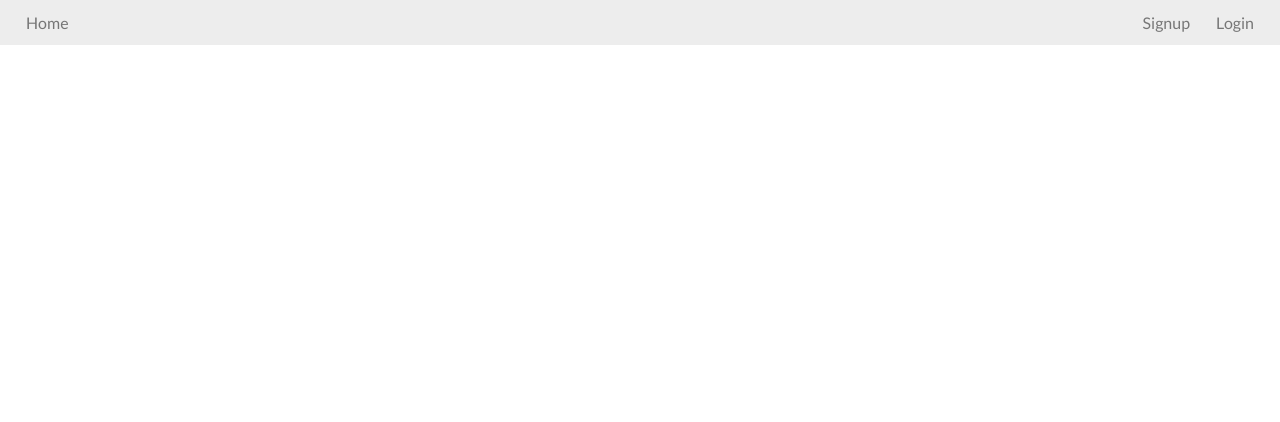
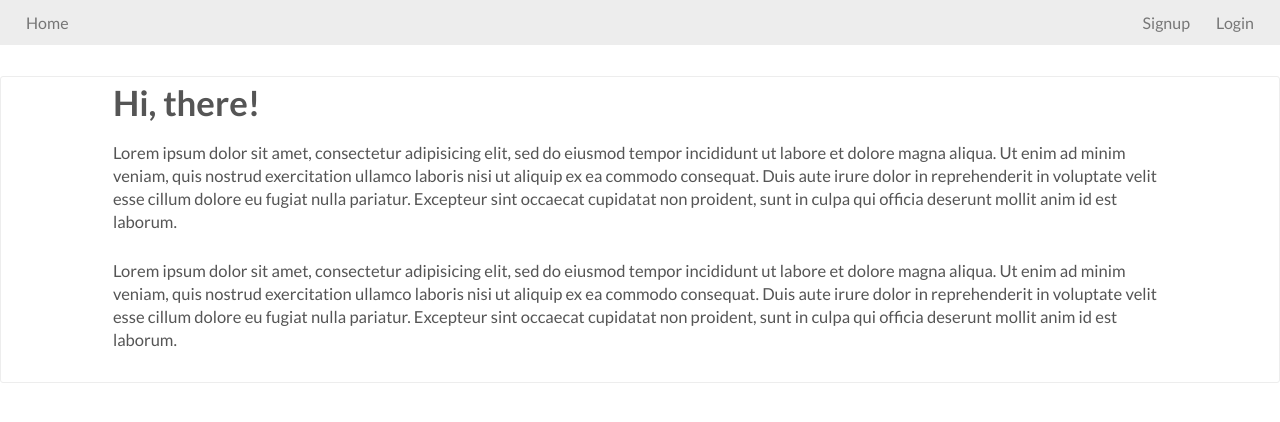
Before and after one commit to rajeshpatra/project, a PHP site: page /home.php in a window 1280 px wide. Shown: the top 422 px of the page. Run offline with PHP 8.4, Linux system fonts and the light colour scheme.

Commit message:
everything is working properly

```diff
--- a/home.php
+++ b/home.php
@@ -8,10 +8,10 @@
 </head>
 <body>
 <?php
+ require_once "connection.php";
  include "includes/navbar.php";
- require_once "connection.php";
  ?>
-<!-- <div class="container main">
+<div class="container main">
 <section class="row">
 	<div class="col-left-1 col-10">
 		<h2>Hi, there!</h2>
@@ -29,7 +29,7 @@
 		proident, sunt in culpa qui officia deserunt mollit anim id est laborum.</p>
 	</div>
 </section>
-</div> -->
+</div>
 
 	<?php
 		if(isset($_GET['login'])){
```
